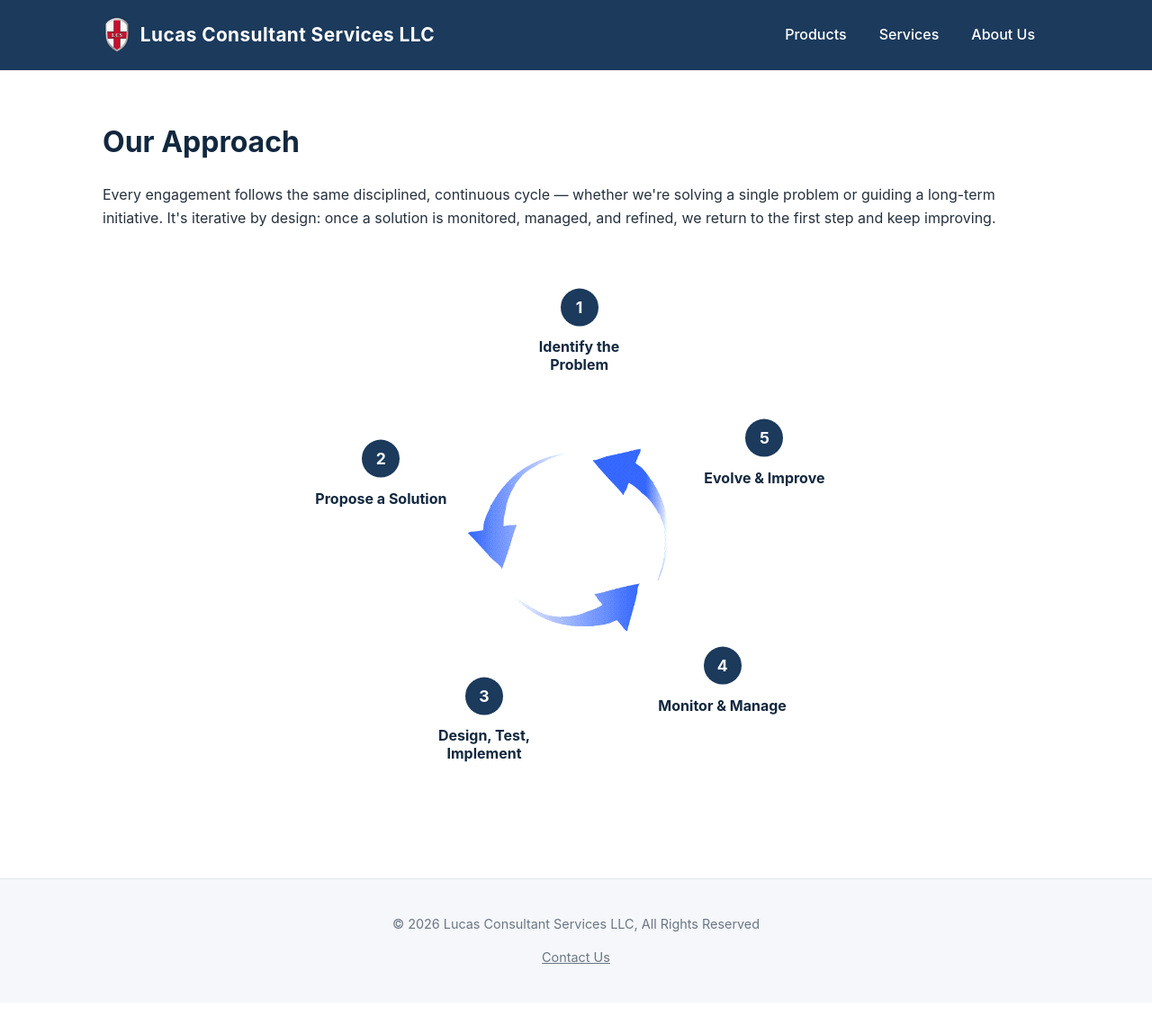
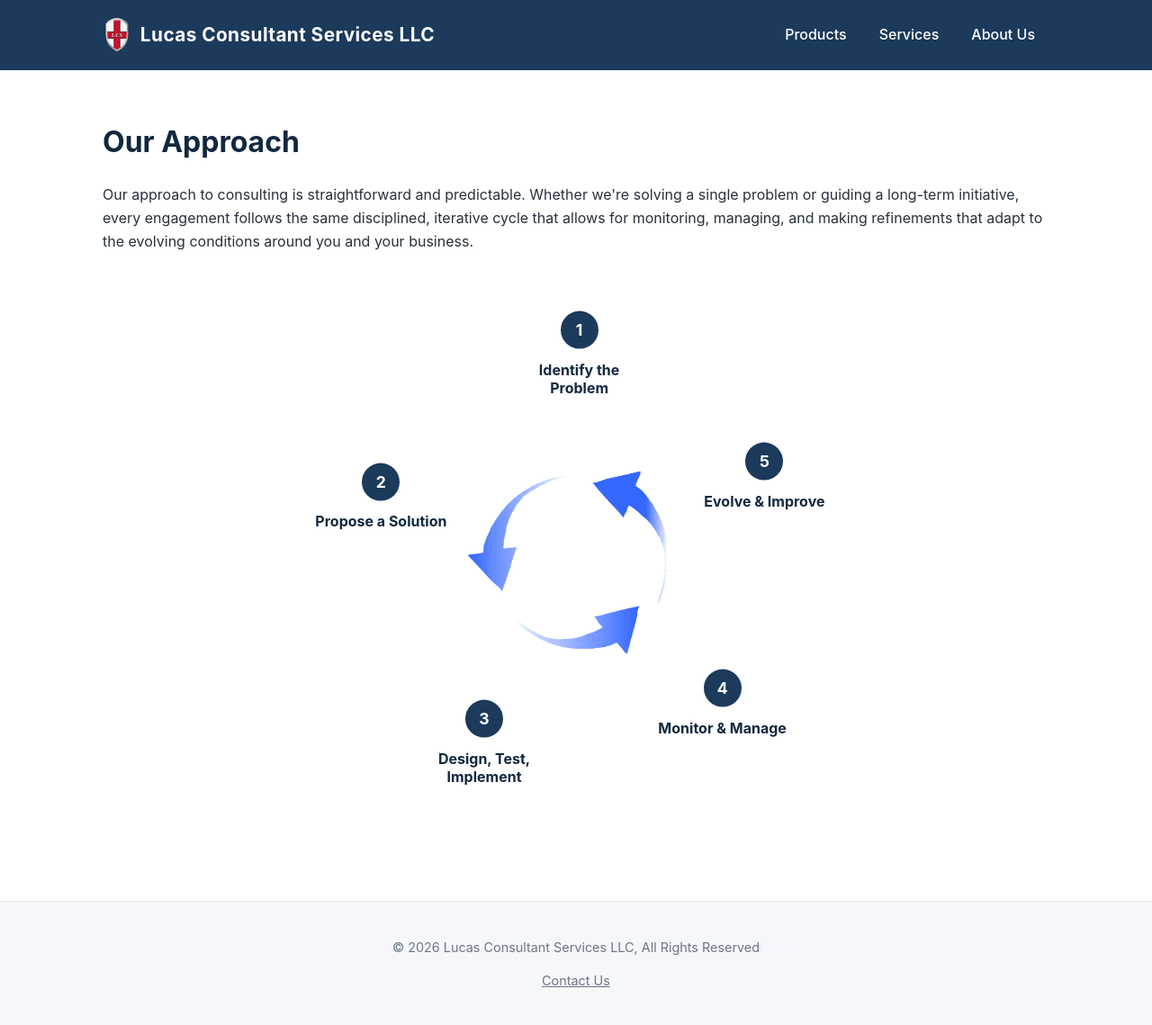
Before and after one commit to DrColorado/lucas-consulting-site, a Jekyll site: the page built from lucas-consulting-site/about/approach.md, in a window 1280 px wide. Shown: the whole page at 90% size. Built offline with Jekyll 4.4.1, drawn with Linux system fonts in a browser that asks for light colours; before the commit the page ends 1114 px from its top, so only the background shows below that.

Commit message:
Update approach.md

```diff
--- a/lucas-consulting-site/about/approach.md
+++ b/lucas-consulting-site/about/approach.md
@@ -6,7 +6,7 @@ permalink: /about/approach/
 
 # Our Approach
 
-<p>Every engagement follows the same disciplined, continuous cycle &mdash; whether we're solving a single problem or guiding a long-term initiative. It's iterative by design: once a solution is monitored, managed, and refined, we return to the first step and keep improving.</p>
+<p>Our approach to consulting is straightforward and predictable. Whether we're solving a single problem or guiding a long-term initiative, every engagement follows the same disciplined, iterative cycle that allows for monitoring, managing, and making refinements that adapt to the evolving conditions around you and your business.</p>
 
 <div class="approach-diagram">
   <img src="{{ '/assets/images/approach-cycle.gif' | relative_url }}" alt="Animated icon of a cycle of arrows, representing our continuous, repeating improvement process" class="approach-cycle-icon">
```
